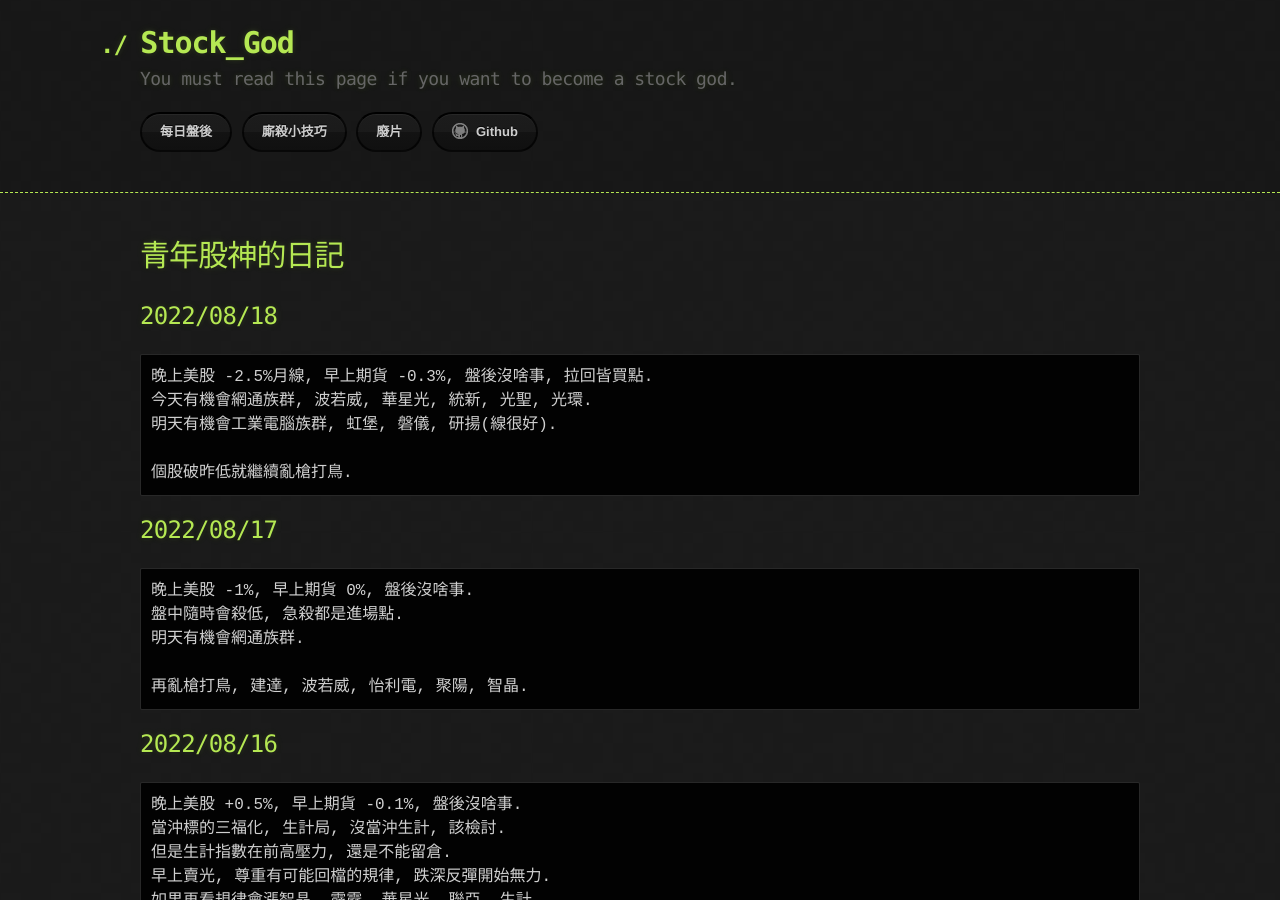
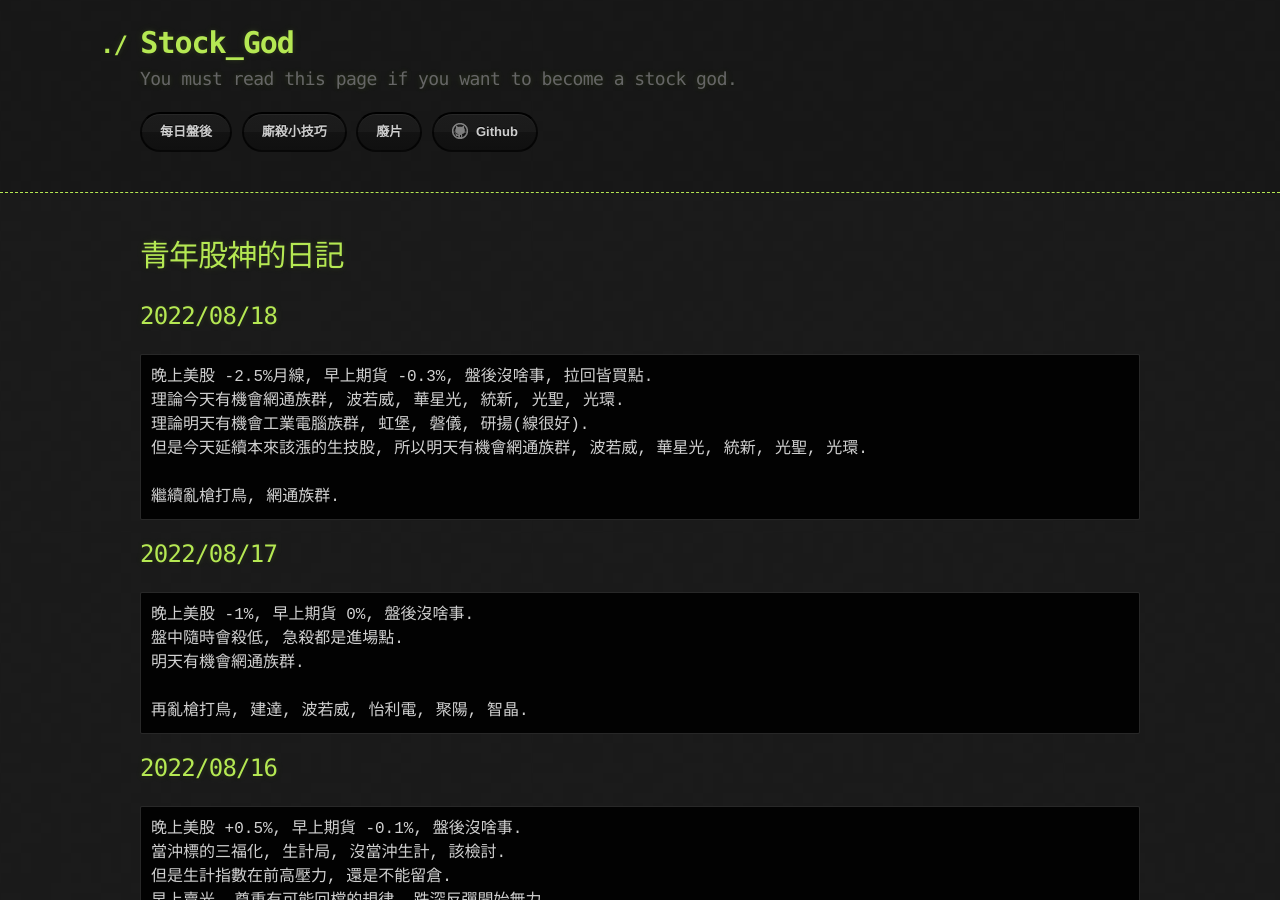
Before and after one commit to lepg5487/Stock_God, a Jekyll site: the page built from index.md, in a window 1280 px wide and 900 px high. Built offline with Jekyll 4.4.1, drawn with Linux system fonts in a browser that asks for light colours; our own code applies the rules of GitHub Pages for plain Markdown files.

Commit message:
Update index.md

````diff
--- a/index.md
+++ b/index.md
@@ -7,10 +7,11 @@ layout: testlayouts
 ## 2022/08/18
 ```
 晚上美股 -2.5%月線, 早上期貨 -0.3%, 盤後沒啥事, 拉回皆買點.
-今天有機會網通族群, 波若威, 華星光, 統新, 光聖, 光環.
-明天有機會工業電腦族群, 虹堡, 磐儀, 研揚(線很好).
-
-個股破昨低就繼續亂槍打鳥.
+理論今天有機會網通族群, 波若威, 華星光, 統新, 光聖, 光環.
+理論明天有機會工業電腦族群, 虹堡, 磐儀, 研揚(線很好).
+但是今天延續本來該漲的生技股, 所以明天有機會網通族群, 波若威, 華星光, 統新, 光聖, 光環.
+
+繼續亂槍打鳥, 網通族群.
 ```
 
 ## 2022/08/17
````
